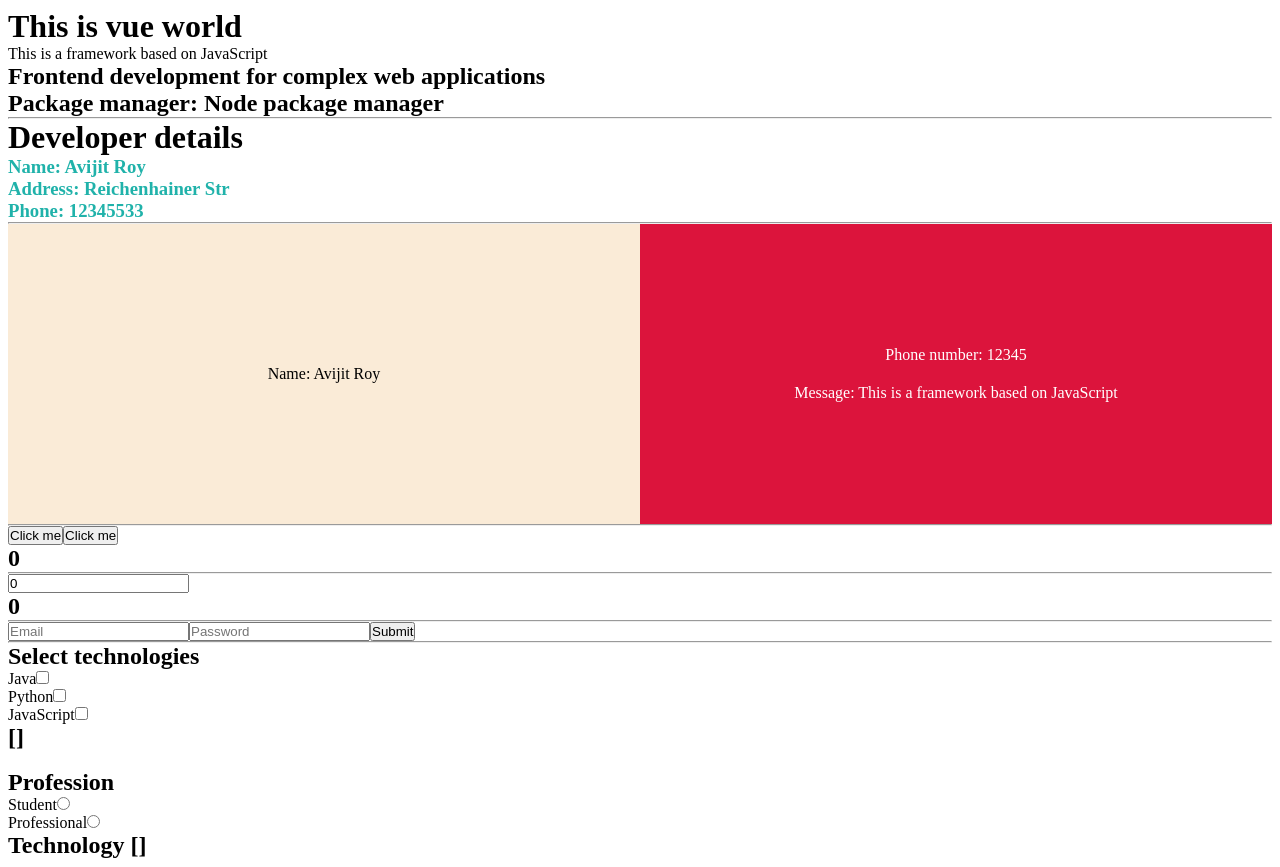
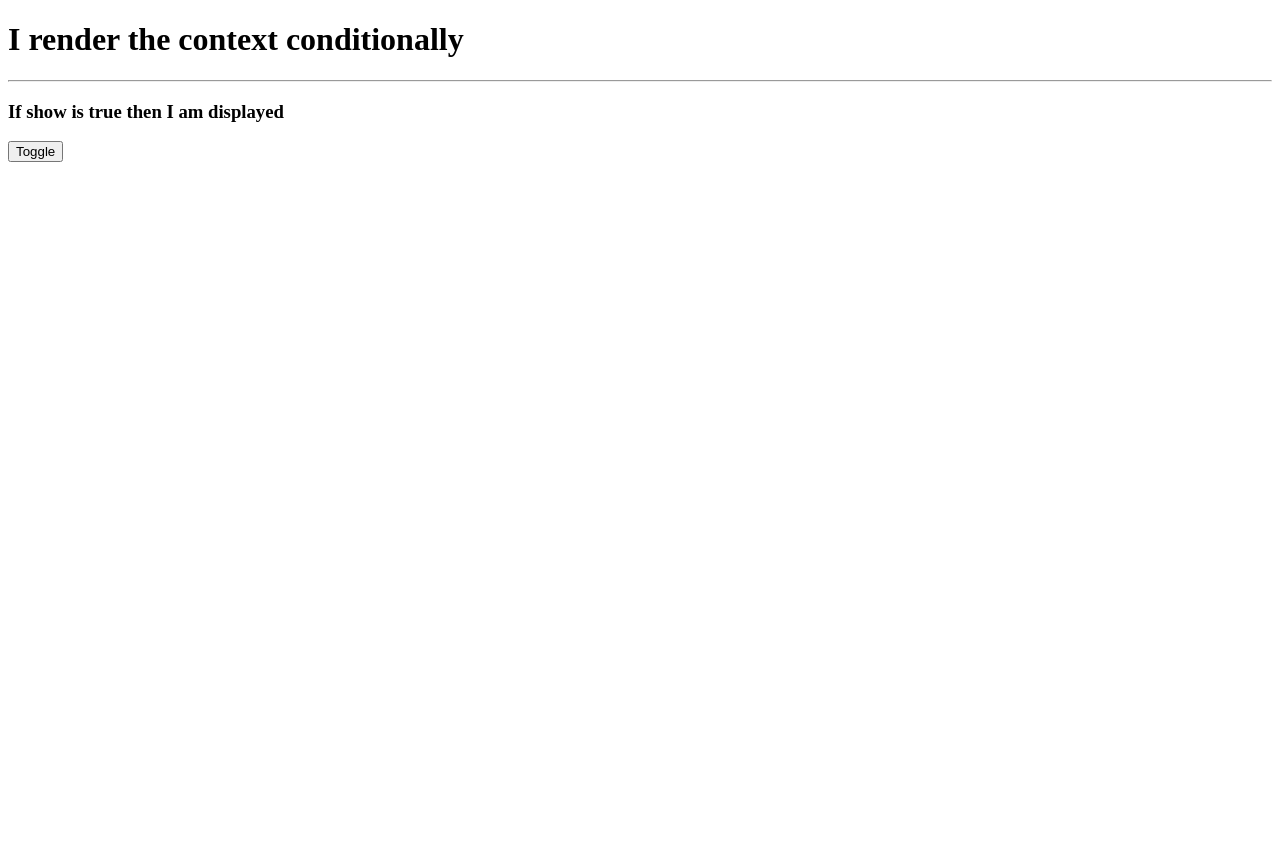
Before and after one commit to AvijitRoy12/Mastering-Vue, a Vue app: page / in a window 1280 px wide. After the commit the page ends 800 px from the top, so only its background shows below. Built offline with nearby package versions, Linux system fonts and the light colour scheme.

Commit message:
Conditional rendering added.

```diff
--- a/src/App.vue
+++ b/src/App.vue
@@ -1,14 +1,13 @@
 <template>
-  <VueWorld />
+  <ConditionalRendering />
 </template>
 
 <script>
-import VueWorld from "./components/VueWorld.vue";
-
+import ConditionalRendering from "./components/ConditionalRendering.vue";
 export default {
   name: "App",
   components: {
-    VueWorld,
+    ConditionalRendering,
   },
 };
 </script>
--- /dev/null
+++ b/src/components/ConditionalRendering.vue
@@ -0,0 +1,20 @@
+<template>
+  <h1>{{ context }}</h1>
+  <hr />
+  <h3 v-if="show">If show is true then I am displayed</h3>
+  <h3 v-else>If show is not true then I am displayed</h3>
+  <button v-on:click="show = !show">Toggle</button>
+</template>
+
+<script>
+export default {
+  name: "ConditionalRendering",
+  data() {
+    return {
+      context: "I render the context conditionally",
+      show: true,
+    };
+  },
+  methods: {},
+};
+</script>
```
